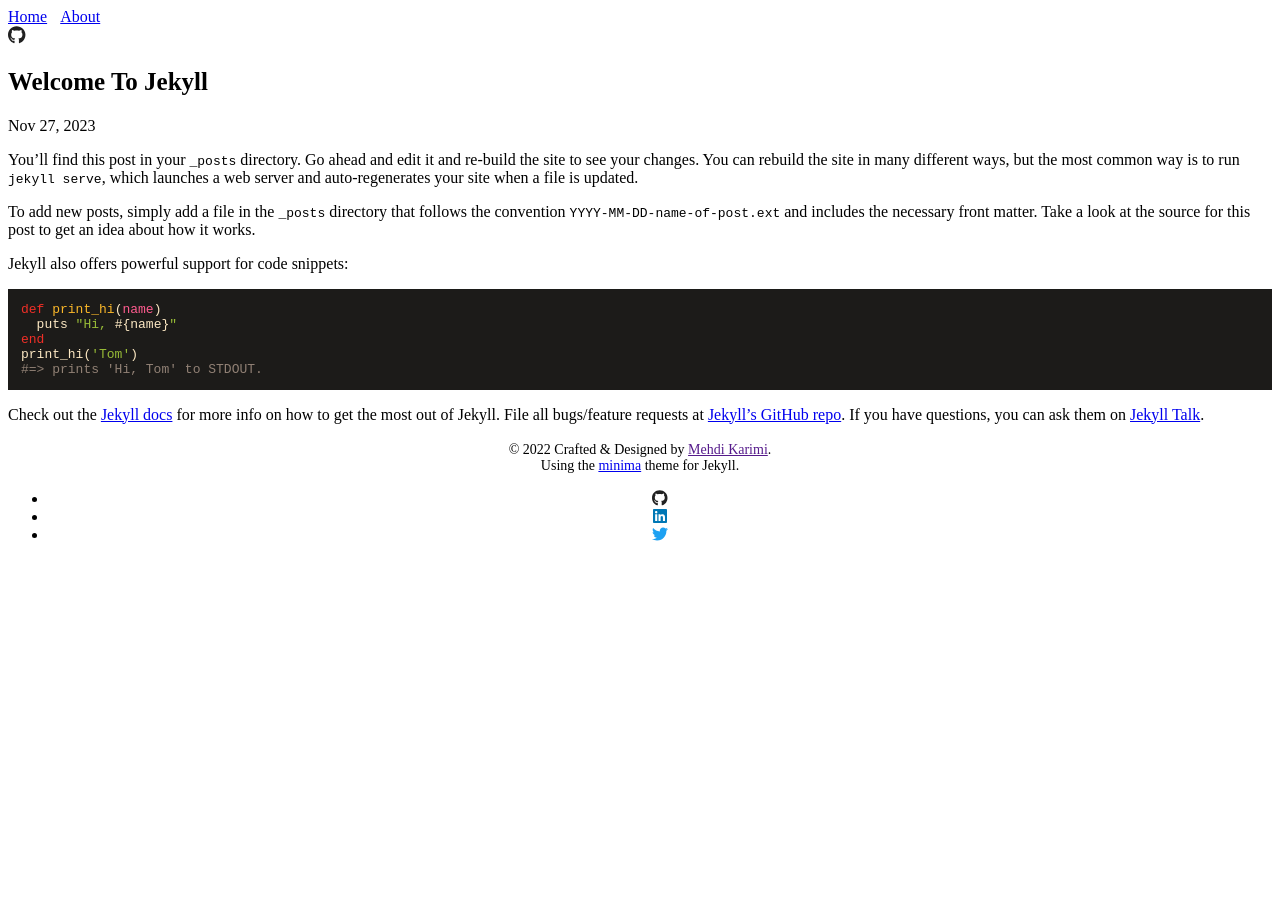
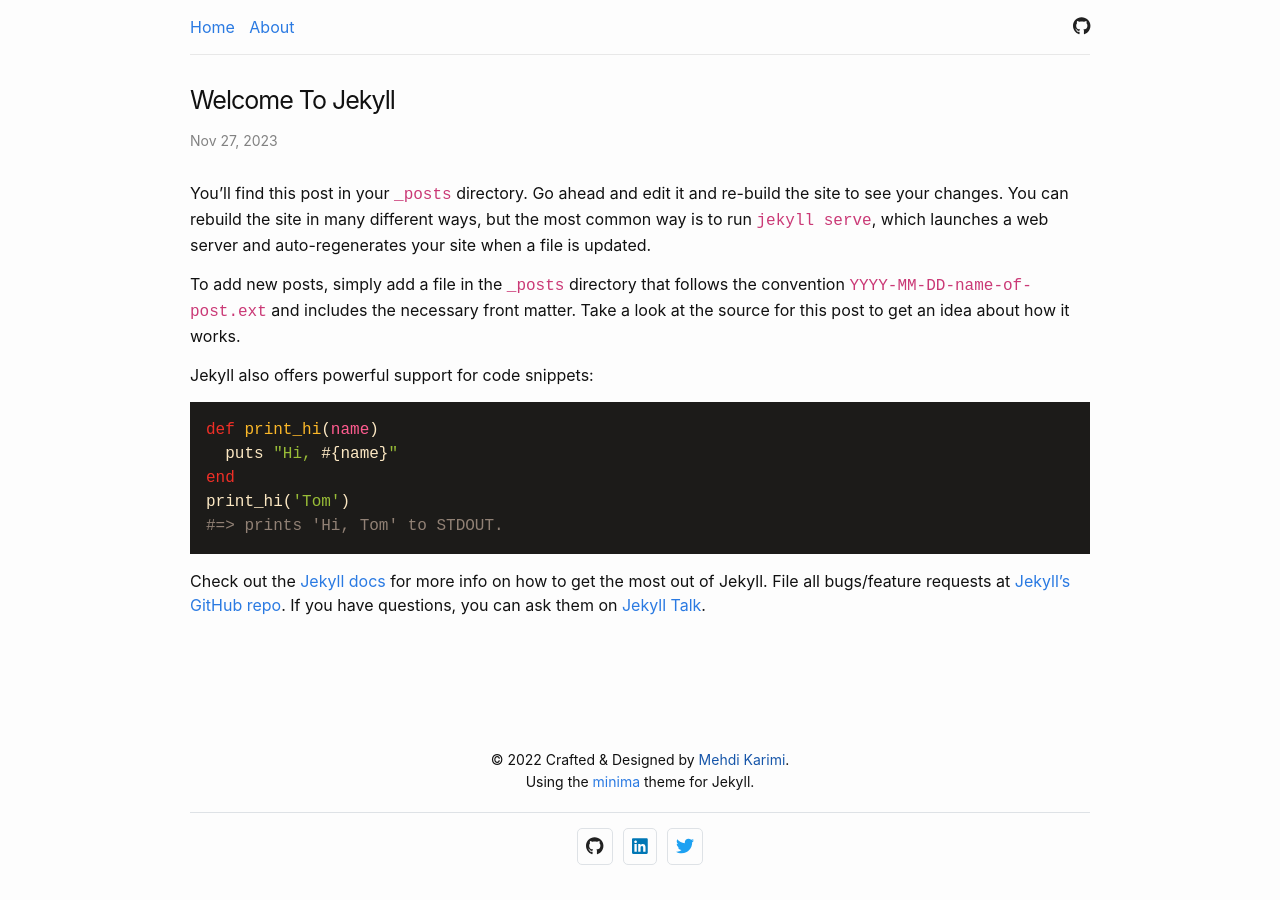
Before and after one commit to x86ptr/blog, a Jekyll site: the page built from _posts/2023-11-27-welcome-to-jekyll.md, in a window 1280 px wide. Built offline with Jekyll 4.4.1, drawn with Linux system fonts in a browser that asks for light colours; nearby versions of some CDN libraries.

Commit message:
Update base.html

```diff
--- a/_layouts/base.html
+++ b/_layouts/base.html
@@ -11,7 +11,7 @@
 	<meta charset="utf-8">
 	<meta http-equiv="X-UA-Compatible" content="IE=edge">
 	<meta name="viewport" content="width=device-width, initial-scale=1">
-	<link rel="stylesheet" href="{{ " /assets/css/style.css" | relative_url }}">
+	<link rel="stylesheet" href="/blog/assets/css/style.css">
 	<link rel="stylesheet" type="text/css" href="https://unpkg.com/@highlightjs/cdn-assets@11.4.0/styles/srcery.min.css"/>
 </head>
 
```
